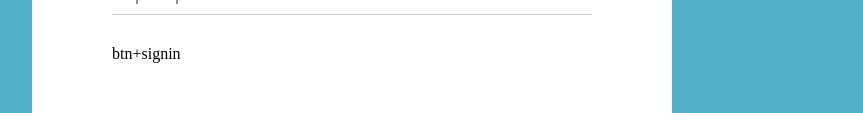
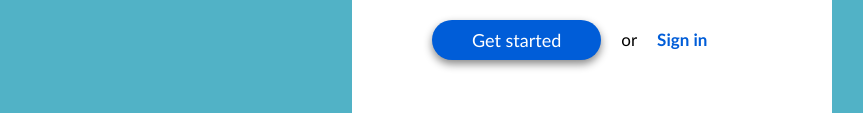
Before and after one commit to LaurynasAnd/2_SIGN-UP, a plain HTML site: page index.html in a window 1280 px wide. Shown: the part 543-656 px from the top of the page, without its empty margins (208-1071 px from the left). Drawn offline with Linux system fonts and the light colour scheme.

Commit message:
Form actions

```diff
--- a/css/button.css
+++ b/css/button.css
@@ -0,0 +1,17 @@
+.btn {
+    display: inline-block;
+    padding: 10px 40px;
+    background-color: #005dd8;
+    color: white;
+    font-size: 18px;
+    line-height: 20px;
+    border-radius: 20px;
+    float: left;
+    box-shadow: 0 4px 8px #888;
+}
+    .btn:hover {
+        background-color: #2c79dd;
+        box-shadow: 0 2px 12px #555;
+        cursor: pointer;
+
+    }
--- a/css/main.css
+++ b/css/main.css
@@ -25,3 +25,22 @@ body {
         float: left;
         background-color: white;
     }
+        .form span,
+        .form a{
+            display: inline-block;
+            float: left;
+            padding: 10px;
+            line-height: 20px;
+            font-size: 17px;
+            /* background-color: red; */
+        }
+
+        .form span {
+            margin-left: 10px;
+        }
+        .form a {
+            color: #005dd8;
+            text-decoration: none;
+            font-weight: bold;
+
+        }
--- a/css/reset.css
+++ b/css/reset.css
@@ -1,4 +1,4 @@
-body
+body,
 body * {
     margin: 0;
     padding: 0;
--- a/index.html
+++ b/index.html
@@ -37,7 +37,9 @@
                     <input type="password" placeholder="Repeat password">
                 </div>
                 <div class="form-row">
-                    btn+signin
+                    <div class="btn"> Get started</div>
+                    <span class="">or</span>
+                    <a class="" href="#">Sign in</a>
                 </div>
             </form>
         </div>
```
